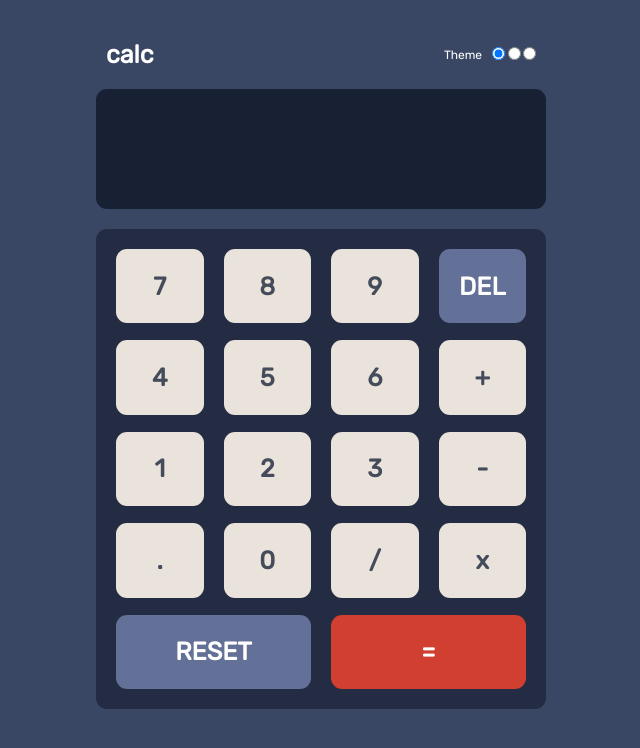
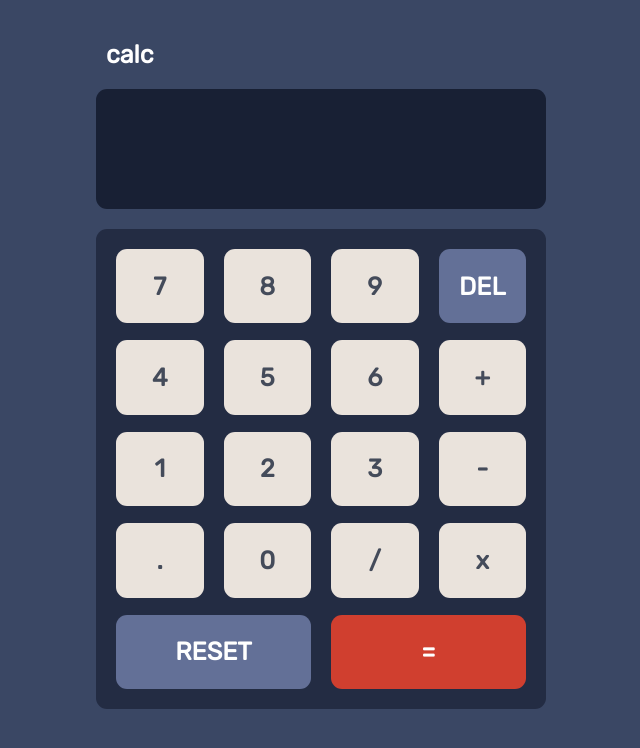
Before and after one commit to devBayo/calc, a plain HTML site: page index.html in a window 1280 px wide. Shown: the whole page, without its empty margins (339-979 px from the left). Drawn offline with Linux system fonts and the light colour scheme.

Commit message:
new commit

```diff
--- a/index.html
+++ b/index.html
@@ -17,14 +17,14 @@
     <div class="container grid">
       <div class="calc-heading">
         <h1 class="title">calc</h1>
-        <div class="theme-box">
+        <!-- <div class="theme-box">
           <p class="theme-text">Theme</p>
           <div class="theme-select">
             <input type="radio" checked name="" id="" />
             <input type="radio" name="" id="" />
             <input type="radio" name="" id="" />
           </div>
-        </div>
+        </div> -->
       </div>
 
       <div class="screen">
```
Also changed, not shown: journal.txt.
